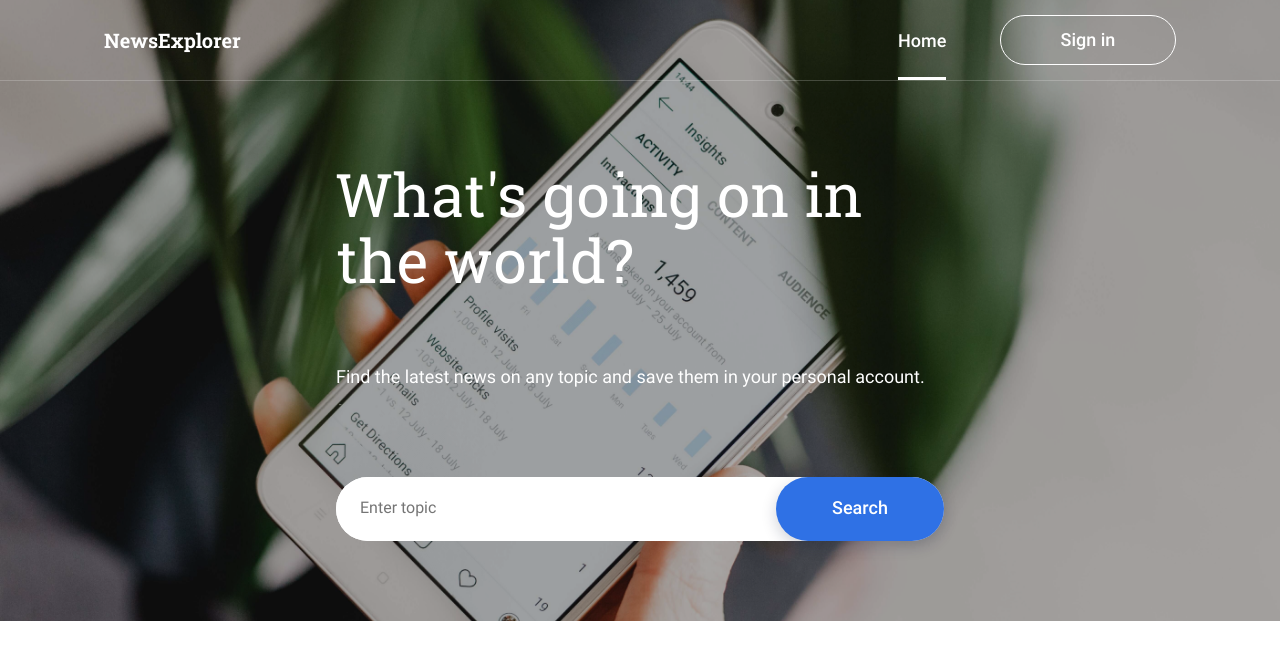
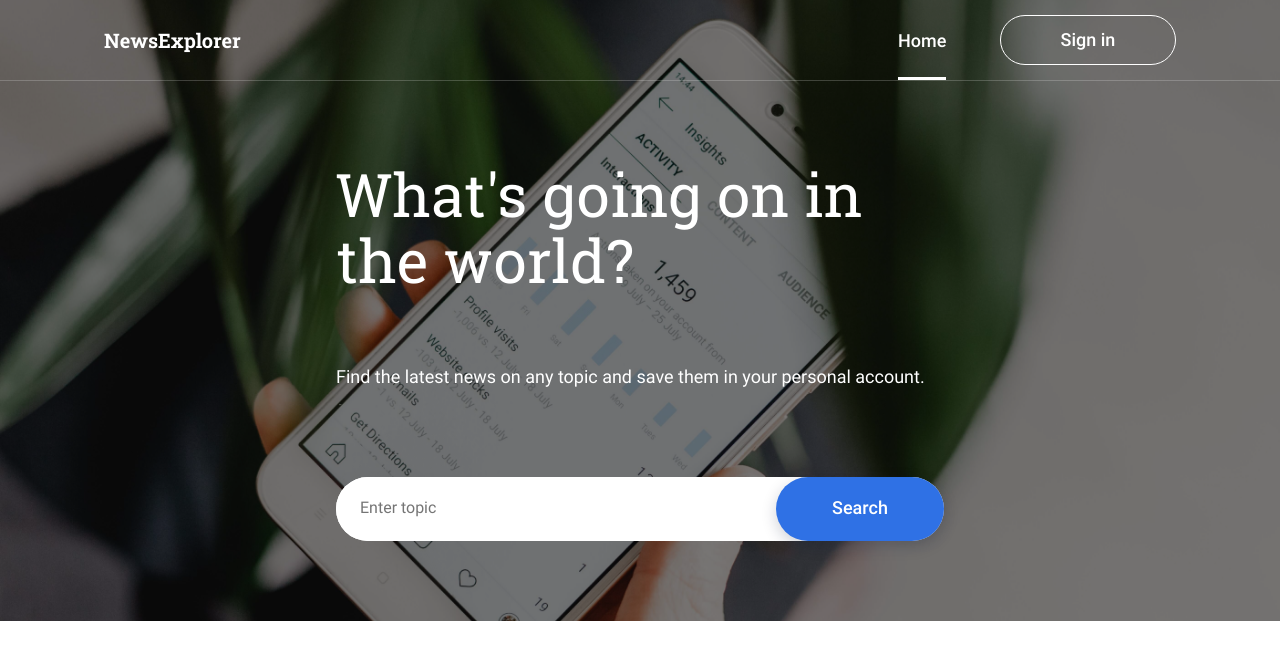
Before and after one commit to momofcats/news-explorer-frontend, a React (Create React App) app: page / in a window 1280 px wide. Shown: the top 660 px of the page. Built offline with nearby package versions, Linux system fonts and the light colour scheme.

Commit message:
change opacity of main pic overlay

```diff
--- a/src/components/Header/Header.css
+++ b/src/components/Header/Header.css
@@ -1,7 +1,7 @@
 .header {
   display: flex;
   justify-content: space-between;
-  border-bottom: 1px solid rgba(255, 255, 255, 0.2);
+  border-bottom: 1px solid rgba(255, 255, 255, .2);
   padding: 0px 104px;
   color: #fff;
   max-width: 1440px;
@@ -10,7 +10,7 @@
 
 .header__overlay {
   background-color: black;
-  opacity: 0.5;
+  opacity: .5;
   position: fixed;
   top: 0;
   left: 0;
@@ -71,7 +71,7 @@
   }
 
   .header__wrapper {
-    border-bottom: 1px solid rgba(255, 255, 255, 0.2);
+    border-bottom: 1px solid rgba(255, 255, 255, .2);
     padding: 16px 40px;
     max-width: calc(100% - 2 * 40px);
   }
--- a/src/components/Main/Main.css
+++ b/src/components/Main/Main.css
@@ -4,5 +4,5 @@
   background-position: center;
 }
 .main__overlay {
-  background-color: rgba(0, 0, 0, .3);
+  background-color: rgba(0, 0, 0, .5);
 }
```
